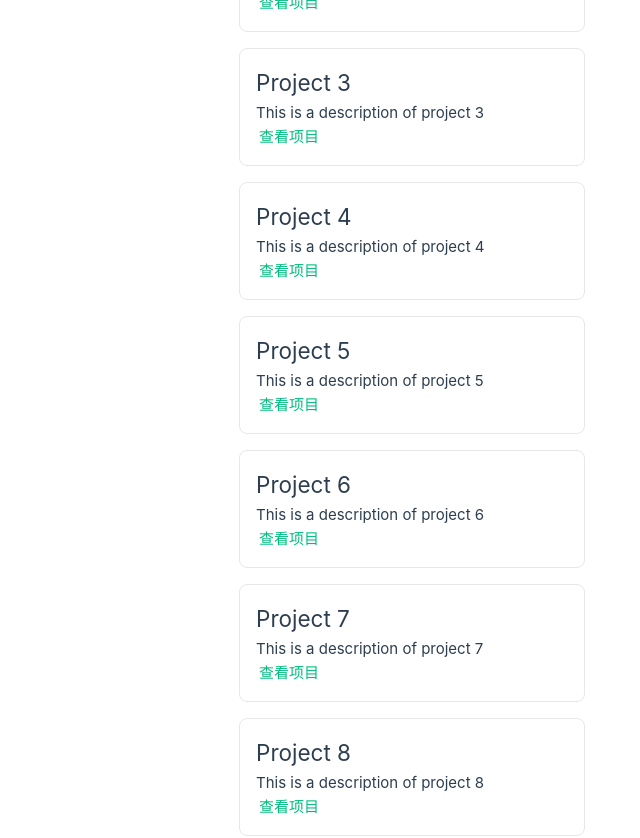
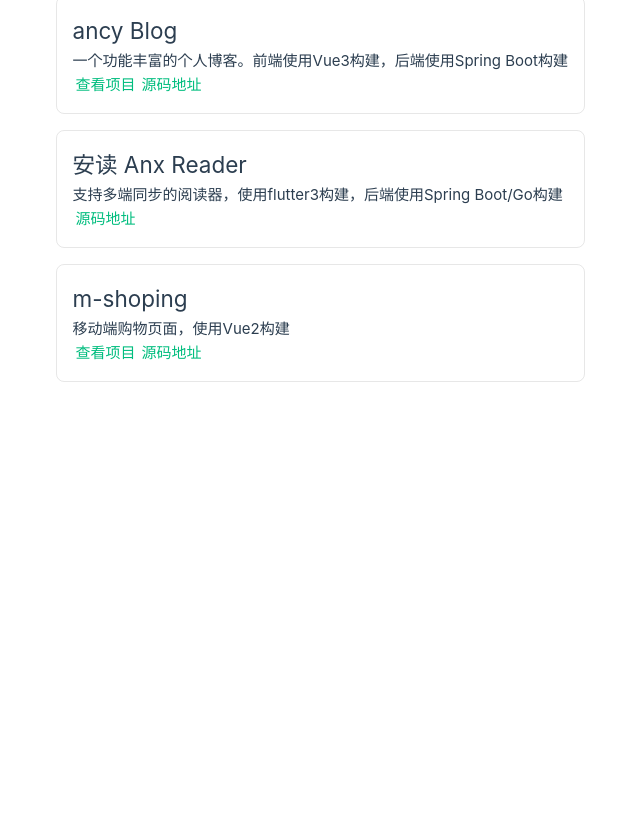
Before and after one commit to Anxcye/Anxcye.github.io, a Vue app: page / in a window 1280 px wide. Shown: the part 320-1158 px from the top of the page, without its empty margins (55-695 px from the left). After the commit the page ends 800 px from the top, so only its background shows below. Built offline with nearby package versions, Linux system fonts and the light colour scheme.

Commit message:
feat: add project data

```diff
--- a/src/components/ProjectItem.vue
+++ b/src/components/ProjectItem.vue
@@ -1,13 +1,13 @@
 <template>
   <div>
     <div class="item">
-      <h2 @click="openLink">{{ title }}</h2>
-      <p>{{ description }}</p>
-      <template v-if="link">
-        <a :href="link" target="_blank">查看项目</a>
+      <h2 @click="openLink">{{ project.title }}</h2>
+      <p>{{ project.description }}</p>
+      <template v-if="project.link">
+        <a :href="project.link" target="_blank">查看项目</a>
       </template>
-      <template v-if="openSourceLink">
-        <a :href="openSourceLink" target="_blank">源码地址</a>
+      <template v-if="project.openSourceLink">
+        <a :href="project.openSourceLink" target="_blank">源码地址</a>
       </template>
     </div>
   </div>
@@ -17,10 +17,14 @@
 export default {
   name: "ProjectItem",
   props: {
-    title: String,
-    description: String,
-    link: String,
-    openSourceLink: String,
+    // title: String,
+    // description: String,
+    // link: String,
+    // openSourceLink: String,
+    project: {
+      type: Object,
+      required: true,
+    },
   },
   methods: {},
 };
--- a/src/views/HomeView.vue
+++ b/src/views/HomeView.vue
@@ -5,10 +5,7 @@
       <ProjectItem
         v-for="project in projectList"
         :key="project.title"
-        :title="project.title"
-        :description="project.description"
-        :link="project.link"
-        :openSourceLink="project.openSourceLink"
+        :project="project"
       />
     </div>
   </div>
@@ -27,55 +24,29 @@ export default {
     return {
       projectList: [
         {
-          title: "个人网站（本站）",
+          title: "个人网页（本站）",
           description: "本站使用Vue3作为框架，部署于Github Pages",
           link: "anxcye.com",
-          openSourceLink: "https://github.com/Anxcye/Anxcye.github.io"
+          openSourceLink: "https://github.com/Anxcye/Anxcye.github.io",
         },
         {
-          title: "Project 2",
-          description: "This is a description of project 2",
-          link: "https://www.google.com",
+          title: "ancy Blog",
+          description:
+            "一个功能丰富的个人博客。前端使用Vue3构建，后端使用Spring Boot构建",
+          link: "https://blog.anxcye.com",
+          openSourceLink: "https://github.com/Anxcye/ancy",
         },
         {
-          title: "Project 3",
-          description: "This is a description of project 3",
-          link: "https://www.google.com",
+          title: "安读 Anx Reader",
+          description: "支持多端同步的阅读器，使用flutter3构建，后端使用Spring Boot/Go构建",
+          // link: "https://www.google.com",
+          openSourceLink: "https://github.com/Anxcye/anx-reader",
         },
         {
-          title: "Project 4",
-          description: "This is a description of project 4",
-          link: "https://www.google.com",
-        },
-        {
-          title: "Project 5",
-          description: "This is a description of project 5",
-          link: "https://www.google.com",
-        },
-        {
-          title: "Project 6",
-          description: "This is a description of project 6",
-          link: "https://www.google.com",
-        },
-        {
-          title: "Project 7",
-          description: "This is a description of project 7",
-          link: "https://www.google.com",
-        },
-        {
-          title: "Project 8",
-          description: "This is a description of project 8",
-          link: "https://www.google.com",
-        },
-        {
-          title: "Project 9",
-          description: "This is a description of project 9",
-          link: "https://www.google.com",
-        },
-        {
-          title: "Project 10",
-          description: "This is a description of project 10",
-          link: "https://www.google.com",
+          title: "m-shoping",
+          description: "移动端购物页面，使用Vue2构建",
+          link: "anxcye.com/m-shopping",
+          openSourceLink: "https://github.com/Anxcye/m-shopping",
         },
       ],
     };
```
